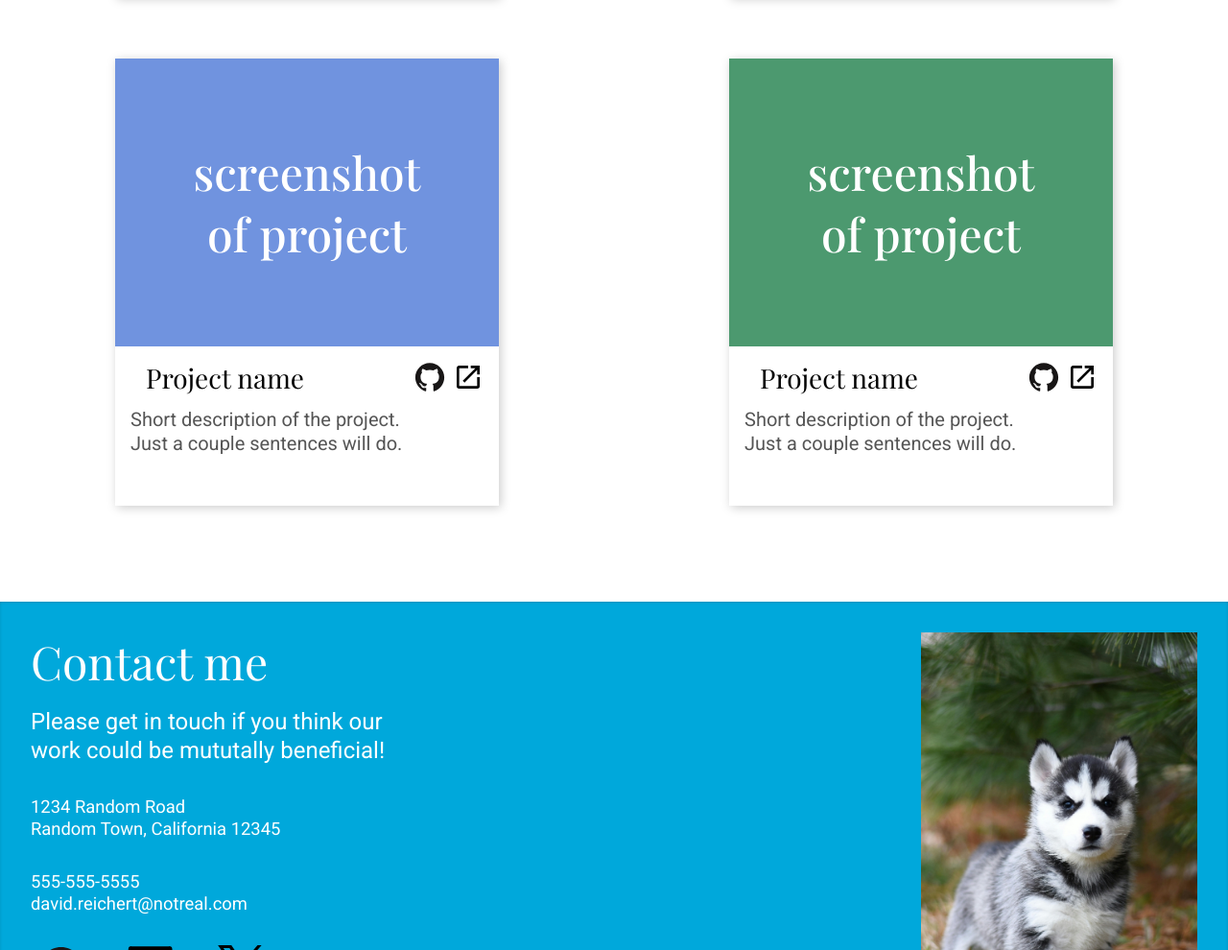
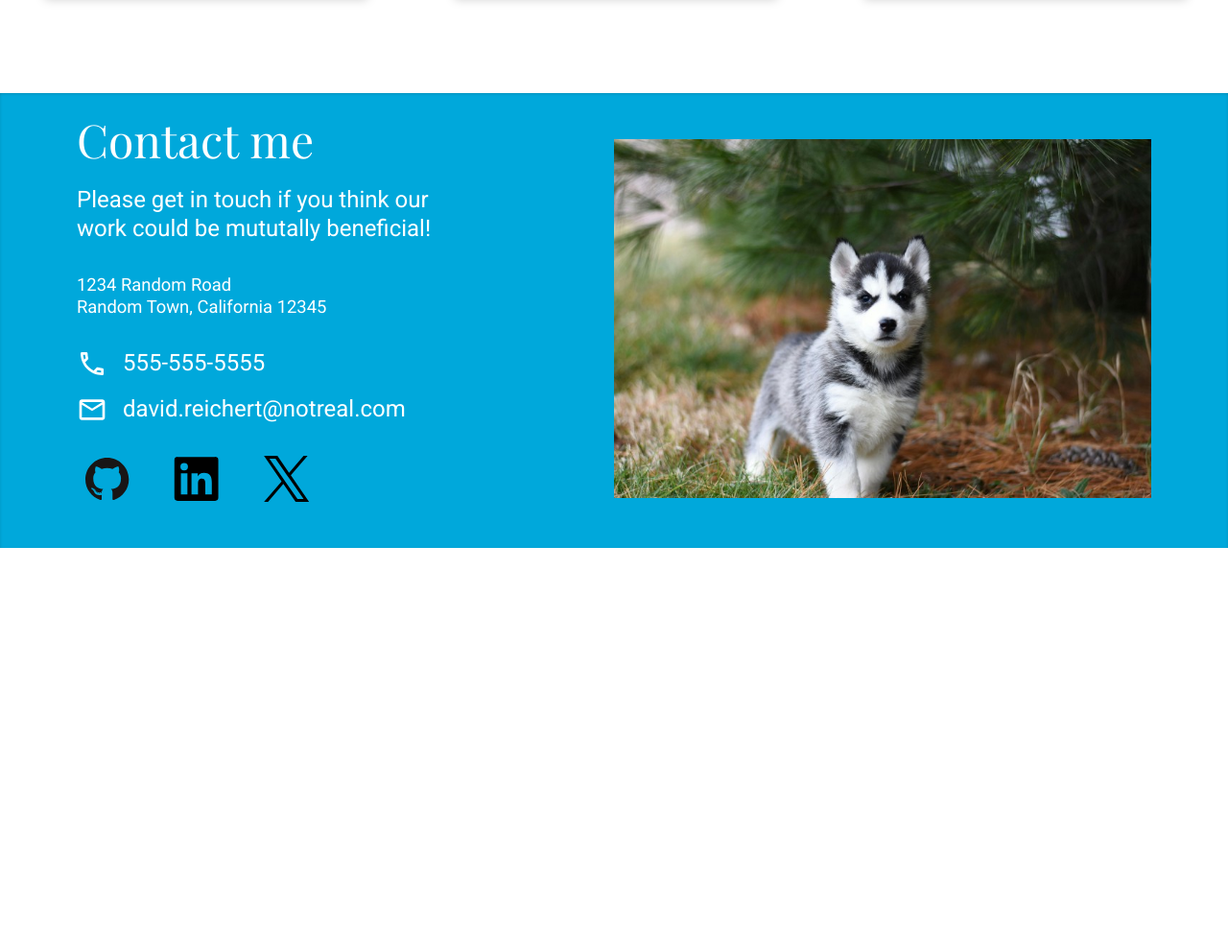
Before and after one commit to Devuh/homepage, a plain HTML site: page index.html in a window 1280 px wide. Shown: the part 1810-2800 px from the top of the page at 96% size. After the commit the page ends 2381 px from the top, so only its background shows below. Drawn offline with Linux system fonts and the light colour scheme.

Commit message:
Complete responsive laptop design

```diff
--- a/index.html
+++ b/index.html
@@ -160,8 +160,14 @@
         <p>Random Town, California 12345</p>
       </div>
       <div class="contact">
+        <div class="phone">
+          <svg fill="white" xmlns="http://www.w3.org/2000/svg" viewBox="0 0 24 24"><title>phone-outline</title><path d="M20,15.5C18.8,15.5 17.5,15.3 16.4,14.9C16.3,14.9 16.2,14.9 16.1,14.9C15.8,14.9 15.6,15 15.4,15.2L13.2,17.4C10.4,15.9 8,13.6 6.6,10.8L8.8,8.6C9.1,8.3 9.2,7.9 9,7.6C8.7,6.5 8.5,5.2 8.5,4C8.5,3.5 8,3 7.5,3H4C3.5,3 3,3.5 3,4C3,13.4 10.6,21 20,21C20.5,21 21,20.5 21,20V16.5C21,16 20.5,15.5 20,15.5M5,5H6.5C6.6,5.9 6.8,6.8 7,7.6L5.8,8.8C5.4,7.6 5.1,6.3 5,5M19,19C17.7,18.9 16.4,18.6 15.2,18.2L16.4,17C17.2,17.2 18.1,17.4 19,17.4V19Z" /></svg>
           <p>555-555-5555</p>
+        </div>
+        <div class="email">
+          <svg fill="white" fill="white" xmlns="http://www.w3.org/2000/svg" viewBox="0 0 24 24"><title>email-outline</title><path d="M22 6C22 4.9 21.1 4 20 4H4C2.9 4 2 4.9 2 6V18C2 19.1 2.9 20 4 20H20C21.1 20 22 19.1 22 18V6M20 6L12 11L4 6H20M20 18H4V8L12 13L20 8V18Z" /></svg>
           <p>david.reichert@notreal.com</p>
+        </div>
       </div>
       <div class="icons">
         <svg viewBox="0 0 128 128">
@@ -175,6 +181,12 @@
         </svg>
       </div>
     </div>
+    <picture>
+      <source class="header-img-large"
+        media="(min-width: 1025px)"
+        srcset="./images/footer-image-large.jpg 2x,
+                ./images/footer-image-medium.jpg 1.5x,
+                ./images/footer-image-small.jpg">
       <img class="footer-image"
       srcset="./images/footer-image-cropped-large.jpg 2x,
               ./images/footer-image-cropped-medium.jpg 1.5x,
@@ -182,6 +194,7 @@
       src="./images/footer-image-cropped-large.jpg"
       sizes="100vw"
       alt="Husky puppy under a tree">
+    </picture>
   </footer>
 </body>
 </html>
--- a/styles.css
+++ b/styles.css
@@ -219,6 +219,10 @@ footer p {
   align-self: center;
 }
 
+.phone>svg, .email>svg {
+  display: none;
+}
+
 .footer-image {
   margin: 0 -2rem;
   margin-top: 2rem;
@@ -243,6 +247,12 @@ footer p {
 
 .blue {
   background-color: rgb(112, 147, 223);
+}
+
+@media (max-width: 749px) {
+  .footer-image {
+    margin-bottom: -2rem;
+  }
 }
 
 @media (min-width: 750px) {
@@ -334,6 +344,16 @@ footer p {
     margin-left: 0;
   }
 
+  .phone, .email {
+    display: flex;
+    gap: 1rem;
+  }
+
+  .phone>svg, .email>svg {
+    height: 2rem;
+    display: inline;
+  }
+
   .contact-page>.icons {
     align-self: flex-start;
   }
@@ -353,14 +373,14 @@ footer p {
     header {
       width: calc(100vw - 5rem);
       height: 503px;
-      max-width: 1200px;
+      max-width: 1400px;
       position: relative;
     }
 
     .header-img {
       width: 36rem;
       margin: -1.25rem;
-      margin-right: 3rem;
+      margin-right: 2rem;
       float: left;
     }
 
@@ -389,11 +409,47 @@ footer p {
       top: 1rem;
     }
 
+    header p {
+      position: relative;
+      top: 1rem;
+    }
+
     header .icons {
       visibility: visible;
       position: absolute;
       bottom: 1rem;
       right: 1rem;
     }
+
+    .card {
+      min-width: 320px;
+      width: calc(30vw - 3rem);
+    }
+
+    .cards {
+      grid-template-columns: repeat(3, minmax(auto, 1fr));
+    }
+
+    footer {
+      justify-content: center;
+      gap: 10vw;
+    }
+
+    .phone, .email {
+      display: flex;
+      gap: 1rem;
+    }
+
+    .phone>svg, .email>svg {
+      height: 2rem;
+    }
+
+    .phone {
+      margin-bottom: 1rem;
+    }
+
+    .footer-image {
+      width: 35rem;
+    }
   }
 }
```
Also changed, not shown: images/footer-image-large.jpg (renamed from images/footer-image.jpg), images/footer-image-medium.jpg (added), images/footer-image-small.jpg (added). Lines whose indentation alone changed are shown as unchanged.
